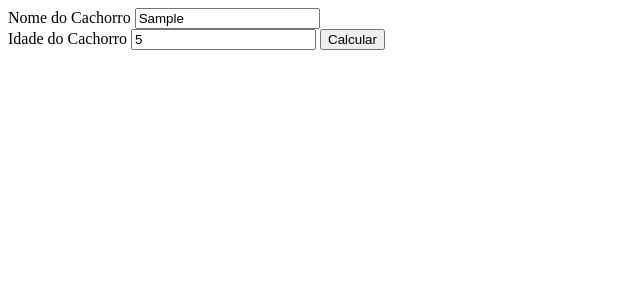
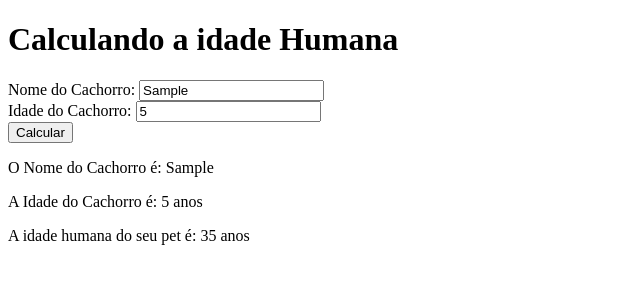
Before and after one commit to Dev-Mateusrz/Curso-Tecnico-Informatica, a plain HTML site: page Materia - Programação/Conteúdos - Aulas/Exercicios/exercicio46.html in a window 1280 px wide. Both pictures are taken after typing "Sample", "5" into the empty fields and a click on the button "Calcular". Shown: the whole page, without its empty margins (0-640 px from the left). Drawn offline with Linux system fonts and the light colour scheme.

Commit message:
exercicio

```diff
--- a/Materia - Programação/Conteúdos - Aulas/Exercicios/exercicio46.html
+++ b/Materia - Programação/Conteúdos - Aulas/Exercicios/exercicio46.html
@@ -1,27 +1,32 @@
 <!DOCTYPE html>
 <html lang="pt-BR">
   <head>
-    <meta charset="UTF-8">
-    <meta name="viewport" content="width=device-width, initial-scale=1.0">
-    <title>Idades</title>
+    <meta charset="UTF-8" />
+    <meta name="viewport" content="width=device-width, initial-scale=1.0" />
+    <title>Idade Humana do Seu Pet</title>
   </head>
   <body>
-    <label for="">Nome do Cachorro</label>
-    <input id="nome_cachorro" type="text"> <br>
-    <label for="">Idade do Cachorro</label>
-    <input id="idade_cachorro" type="number">
-    <input type="button" value="Calcular" onclick="CalcularIdadeHumana()">
+    <h1>Calculando a idade Humana</h1>
+    Nome do Cachorro: <input id="nome_cachorro" type="text" />
+    <br />
+    Idade do Cachorro: <input id="idade_cachorro" type="number" />
+    <br />
+    <input type="button" value="Calcular" onclick="CalcularIdadeCachorro()" />
     <div id="resultados"></div>
   </body>
+
   <script>
-        alert("Seja Bem-vindo(a)")
-        let nome = window.document.getElementById("nome_cachorro")
-        let idade_cachorro = window.getElementById("idade_cachorro").value
-        let res = window.getElementById("resultados")
+    function CalcularIdadeCachorro() {
+      let nome_pet = document.getElementById("nome_cachorro").value;
+      let idade_pet = document.getElementById("idade_cachorro").value;
 
-        function CalcularIdadeHumana(){
-            idade_humana = idade_cachorro*7
-            mensagem = `A idade humano do cachorro ${nome}, é de ${idade_humana}.`
+      let res = window.document.getElementById("resultados");
+
+      res.innerHTML = `<p>O Nome do Cachorro é: ${nome_pet} </p>`;
+      res.innerHTML += `<p>A Idade do Cachorro é: ${idade_pet} anos </p>`;
+      res.innerHTML += `<p>A idade humana do seu pet é: ${
+        idade_pet * 7
+      } anos </p>`;
     }
   </script>
 </html>
```
Also changed, not shown: Materia - Programação/Trabalhos/Calcular-IMC/index.html (added). Lines whose indentation alone changed are shown as unchanged.
